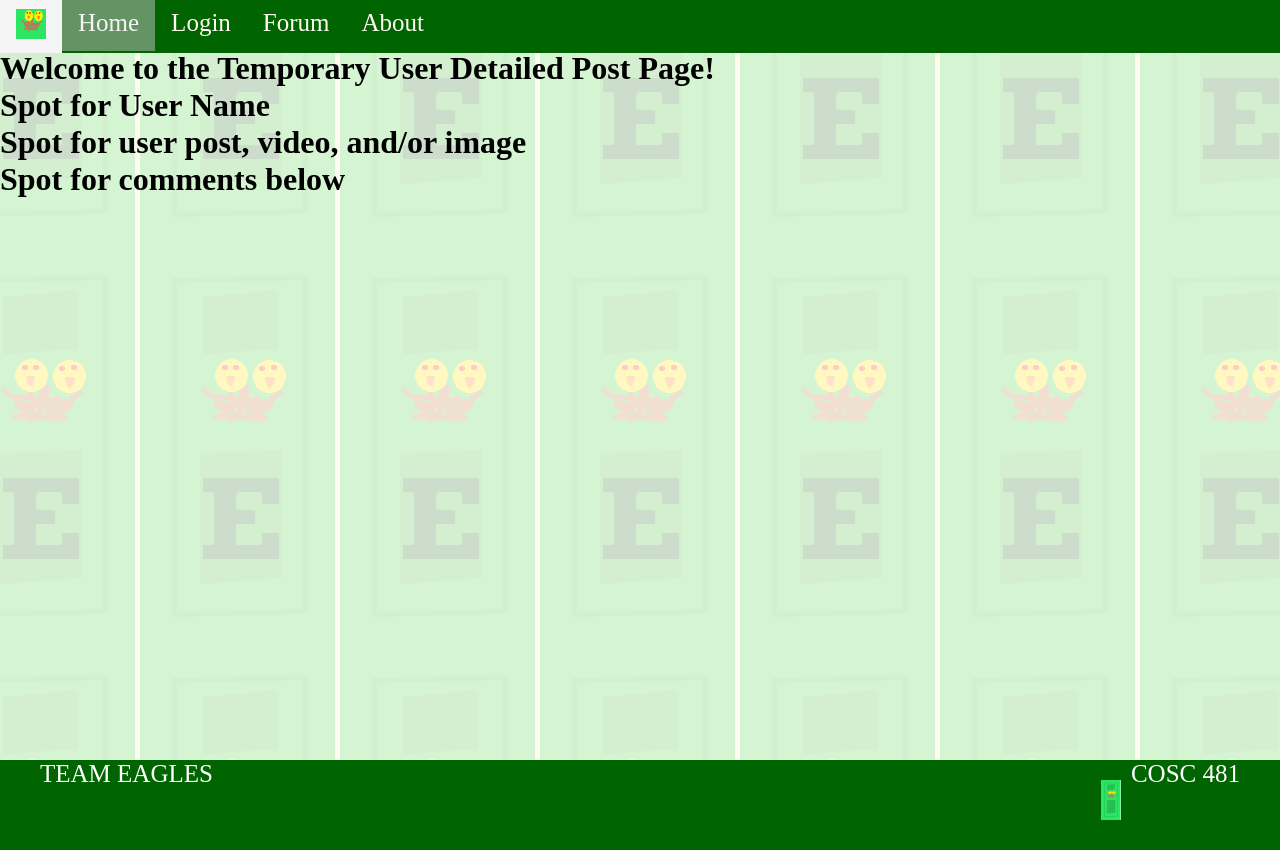
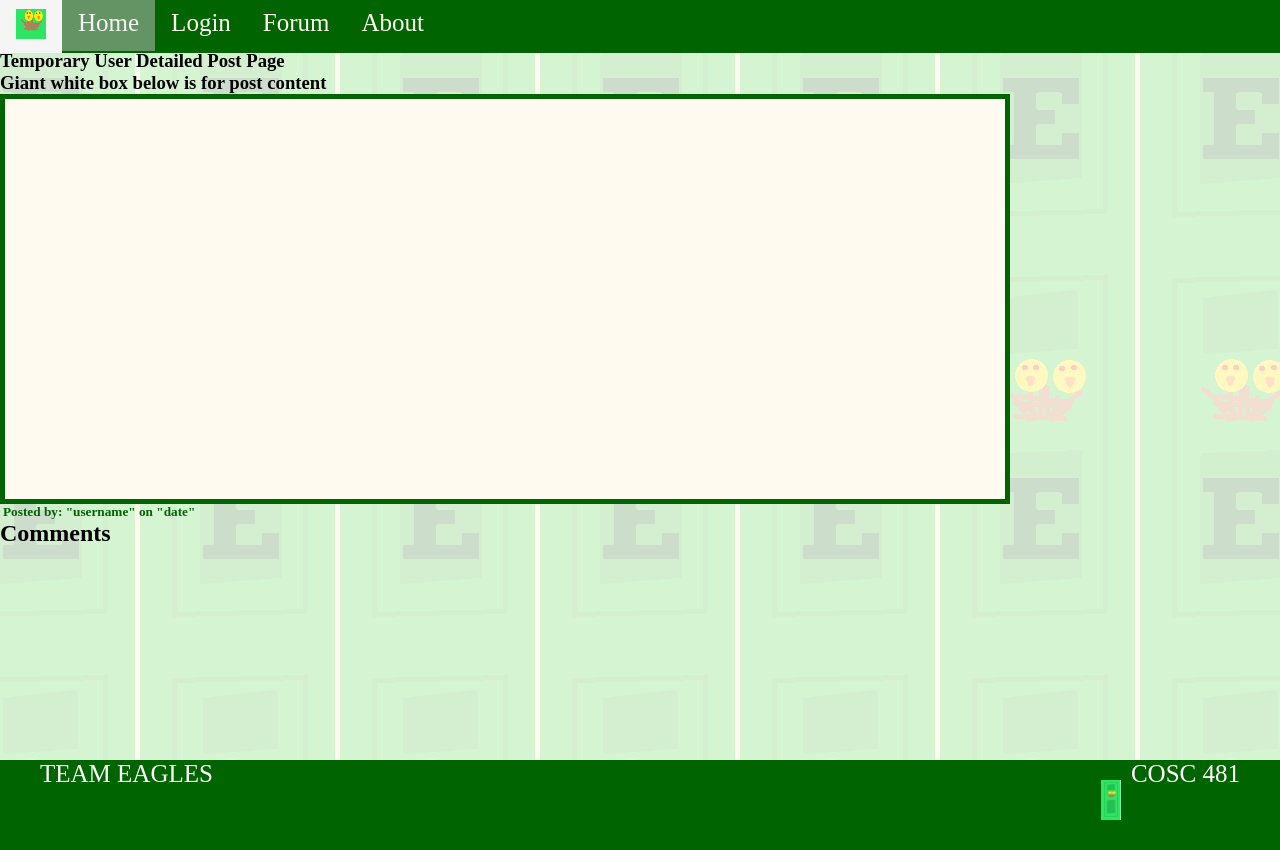
Before and after one commit to COSC481W-2023Fall/nestdoor-app, a Django app: page /userpost/ in a window 1280 px wide. Run offline with Django 3.2, Linux system fonts and the light colour scheme; data that the repository does not hold is empty; parts of the project's set-up code (start-up, migrations or seed data) failed here and were passed over.

Commit message:
style: Updated HTML and CSS for user post page
Issue: #47

```diff
--- a/src/nestdoorapp/static/css/userpost.css
+++ b/src/nestdoorapp/static/css/userpost.css
@@ -36,22 +36,17 @@ body {
   }
 
 .post_content {
-  background-color: aliceblue;
+  background-color: floralwhite;
+  height:400px;
+  width:1000px;
+  border:5px solid darkgreen;
+  font:16px/26px Georgia, Garamond, Serif;
+  overflow: auto;
 }
 
-/* Horizontal and Veritcal line Styling */
-.h_line {
-    border-bottom: 6px solid darkgreen;
-    padding-top: 15px;
-    width: auto;
-    margin: auto;
-}
-.vl {
-    border-left: 6px solid darkgreen;
-    padding-left: 23%;
-    padding-top: 15%;
-    height: 400px;
-    margin-inline: 50%;
+.postedby {
+  color: darkgreen;
+  padding-left: 3px;
 }
 
 /* Text Spanning */
--- a/src/nestdoorapp/templates/userpost.html
+++ b/src/nestdoorapp/templates/userpost.html
@@ -28,12 +28,12 @@
                     <a href="/about">About</a>
                 </div>
 
-                <h1>Welcome to the Temporary User Detailed Post Page!</h1>
-                <h1>Spot for User Name</h1>
-                <h1>Spot for user post, video, and/or image</h1>
+                <h3>Temporary User Detailed Post Page</h3>
+                <h3>Giant white box below is for post content</h3>
                 <div class="post_content">{{Post.content}}</div> <!-- Supposed to show content from the post maybe? --Sal-->
-                <h1>Spot for comments below</h1>
-                <!-- Please include your work for "comment on user's detailed post" pbi here --Sal-->
+                <h5 class="postedby">Posted by: "username" on "date"</h5>
+                <h2>Comments</h2>
+                <!-- Please include your work for "comment on user's detailed post" pbi here Lu! --Sal-->
             </div>
             <div class="footer">
                 <p class="footer-text-left">
--- a/src/nestdoorapp/views.py
+++ b/src/nestdoorapp/views.py
@@ -49,12 +49,12 @@ def about_view(request):
     return render(request, "about.html", {}) #<-- {} for database variables
 
 def user_post_view(request):
-    id = request.POST.get('id', '200') #<-- 200 is just a default random value in case id does not exist
+    id = request.POST.get('id', '200') #Gets the post id from the post request from the Forum. 200 is just a default random value in case id does not exist
     try:
-        Post.objects.filter(post_id=id)[0]
+        Post.objects.filter(post_id=id)[0] #Checks if the id from the url is equals to any post_id from the database and grabs the first value
     except:
         print("An error occured with post_id")
-    context = {'Post':Post}
+    context = {'Post':Post} #Passes that first value (the post id) to the context
     return render(request, "userpost.html", context) #<-- {} for database variables
 
 def sign_up(request):
```
